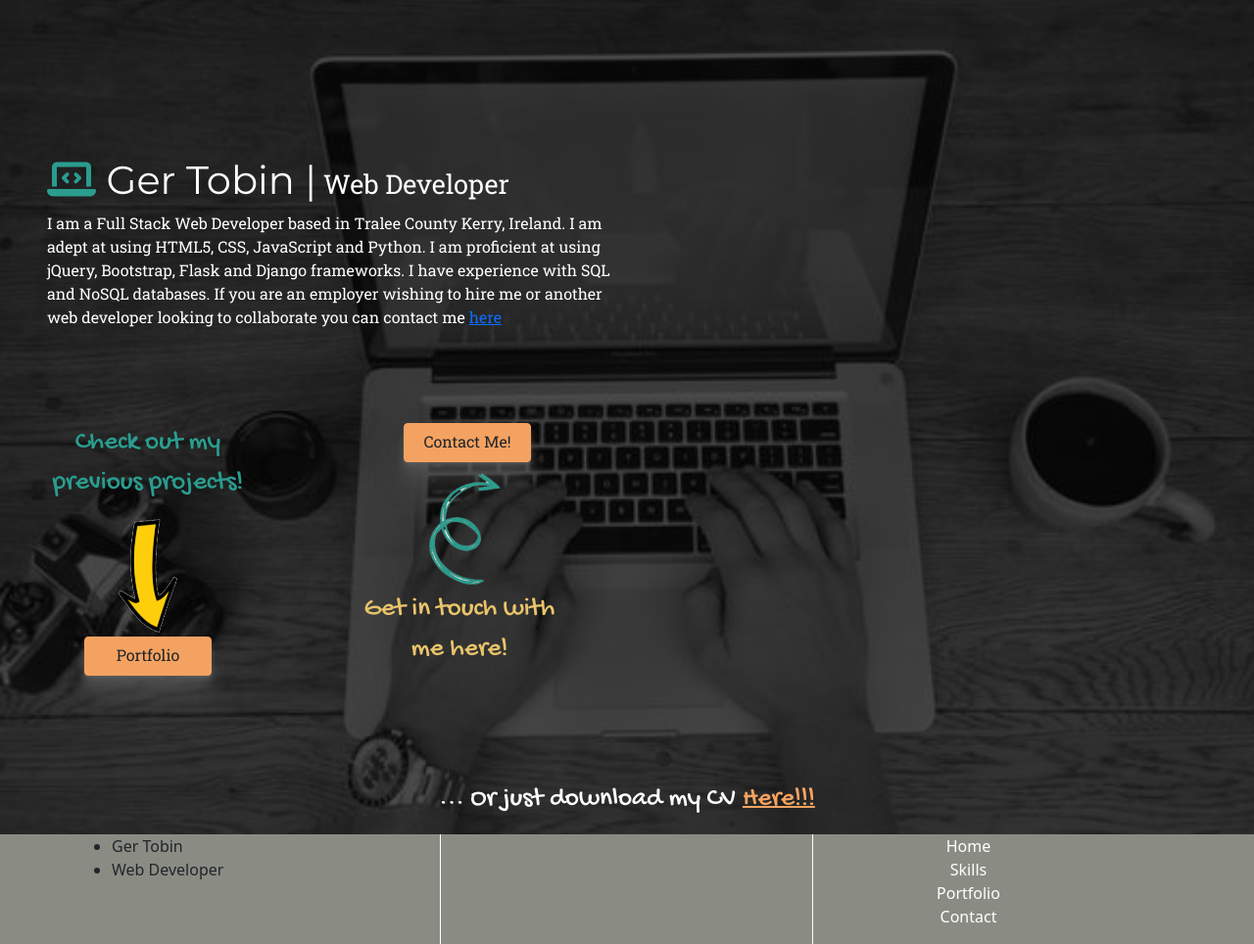
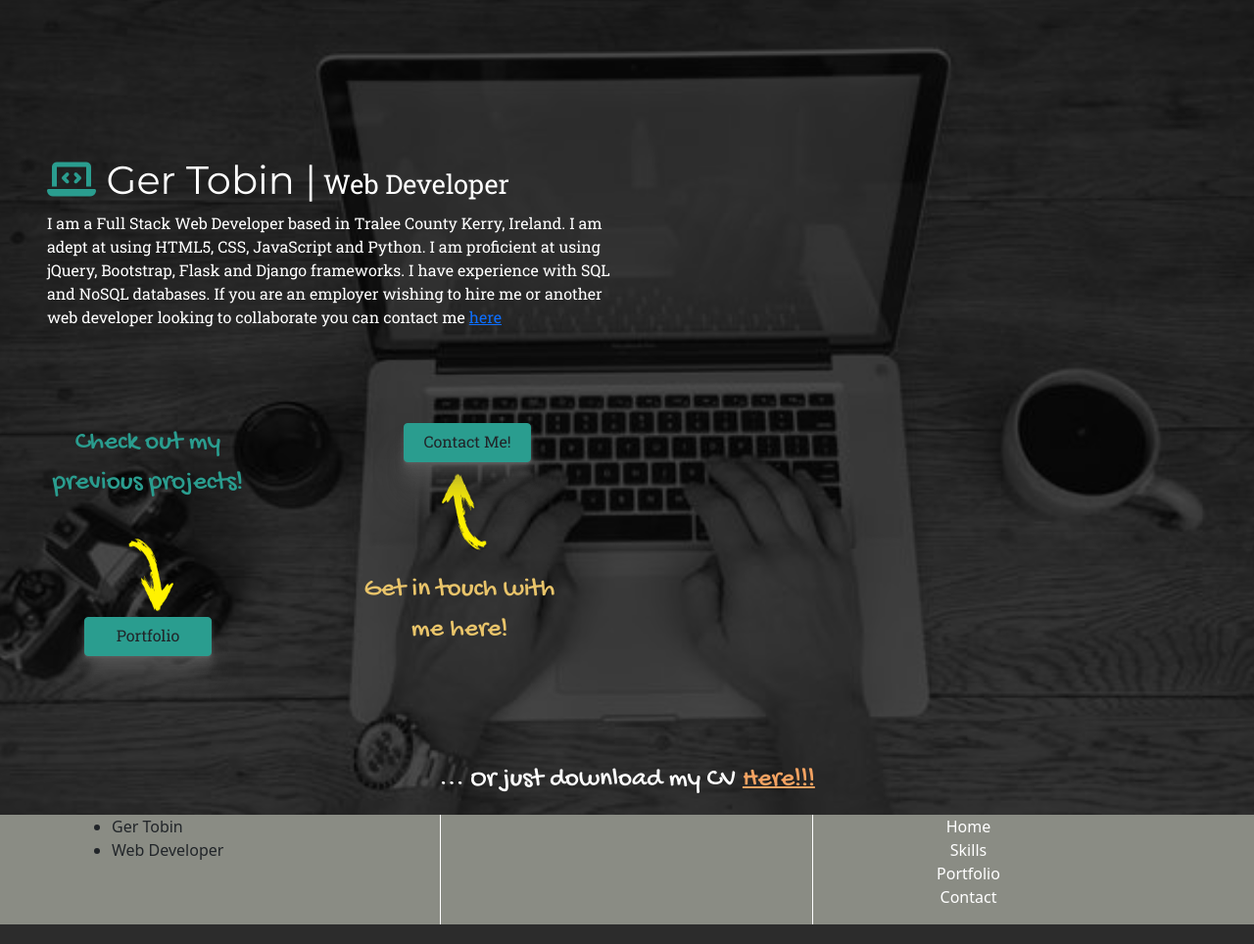
Before and after one commit to Gertobin11/personal-portfolio, a Django app: page / in a window 1280 px wide. Shown: the part 57-1021 px from the top of the page at 98% size. Run offline with Django 3.2, Linux system fonts and the light colour scheme; some libraries are stand-ins or nearby versions.

Commit message:
changed the display in the cta section as I wasnt happy with the design of the arrow

```diff
--- a/home/templates/home/index.html
+++ b/home/templates/home/index.html
@@ -20,7 +20,7 @@
         <div class="row text-center">
             <div class="col-12 col-md-3 ps-2 p-md-5 pb-5">
                 <p class="hand-drawn brt-grn big-font" >Check out my previous projects!</p>
-                <img class="pt-1" data-aos="fade-right" data-aos-delay="400" id="yellow-arrow" src="media/yellow-curved-arrow-11550116461ffkslmxxyg.png"
+                <img class="pt-1" data-aos="fade-right" data-aos-delay="400" id="yellow-arrow" src="media/grunge-arrow-2-1.png"
                     alt="Picture of a yellow arrow">
                 <div class="container">
                     <div class="center">
@@ -38,7 +38,8 @@
                         </a>
                     </div>
                 </div>
-                <img data-aos="fade-left" data-aos-delay="500" id="scribble-arrow" src="media/scribble-arrow.png">
+                <img data-aos="fade-left" data-aos-delay="500" id="scribble-arrow"
+                    src="media/grunge-arrow-2-1.png">
                 <p class="big-font hand-drawn brt-yellow pe-3">Get in touch with me here!</p>
             </div>
             <p class="text-white big-font hand-drawn mt-5 text-center">... Or just download my CV <span><a
--- a/static/css/base.css
+++ b/static/css/base.css
@@ -89,8 +89,8 @@ main {
     width: 130px;
     height: 40px;
     cursor: pointer;
-    background: #f4a261;
-    border: 1px solid #f4a261;
+    background: #2a9d8f;
+    border: 1px solid #2a9d8f;
     outline: none;
     transition: 1s ease-in-out;
 }
@@ -99,24 +99,23 @@ main {
 .btn:focus,
 .btn:active {
     transition: 1s ease-in-out;
-    background: #2a9d8f;
+    background: #f4a261;
     color: black !important;
 }
 
 
 #yellow-arrow {
-    width: 90px;
-    height: 120px;
+    width: 120px;
+    height: 100px;
     background: transparent;
     transform: rotate(180deg);
 }
 
 #scribble-arrow {
-    width: 90px;
-    height: 120px;
+    width: 120px;
+    height: 100px;
     background: transparent;
     margin-top: 10px;
-    transform: rotate(180deg);
 }
 
 .hide-element {
```
Also changed, not shown: media/grunge-arrow-2-1.png (added).
